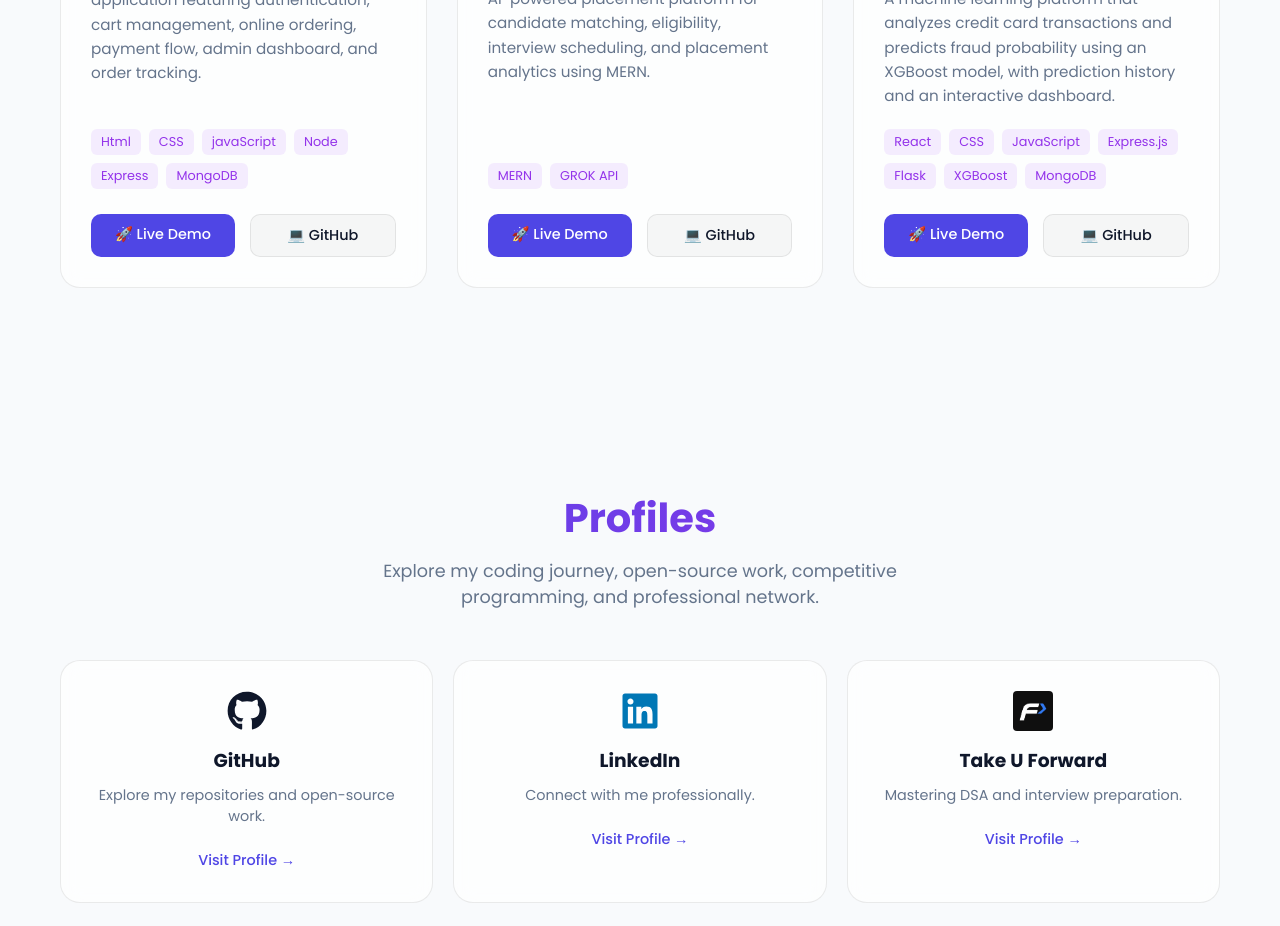
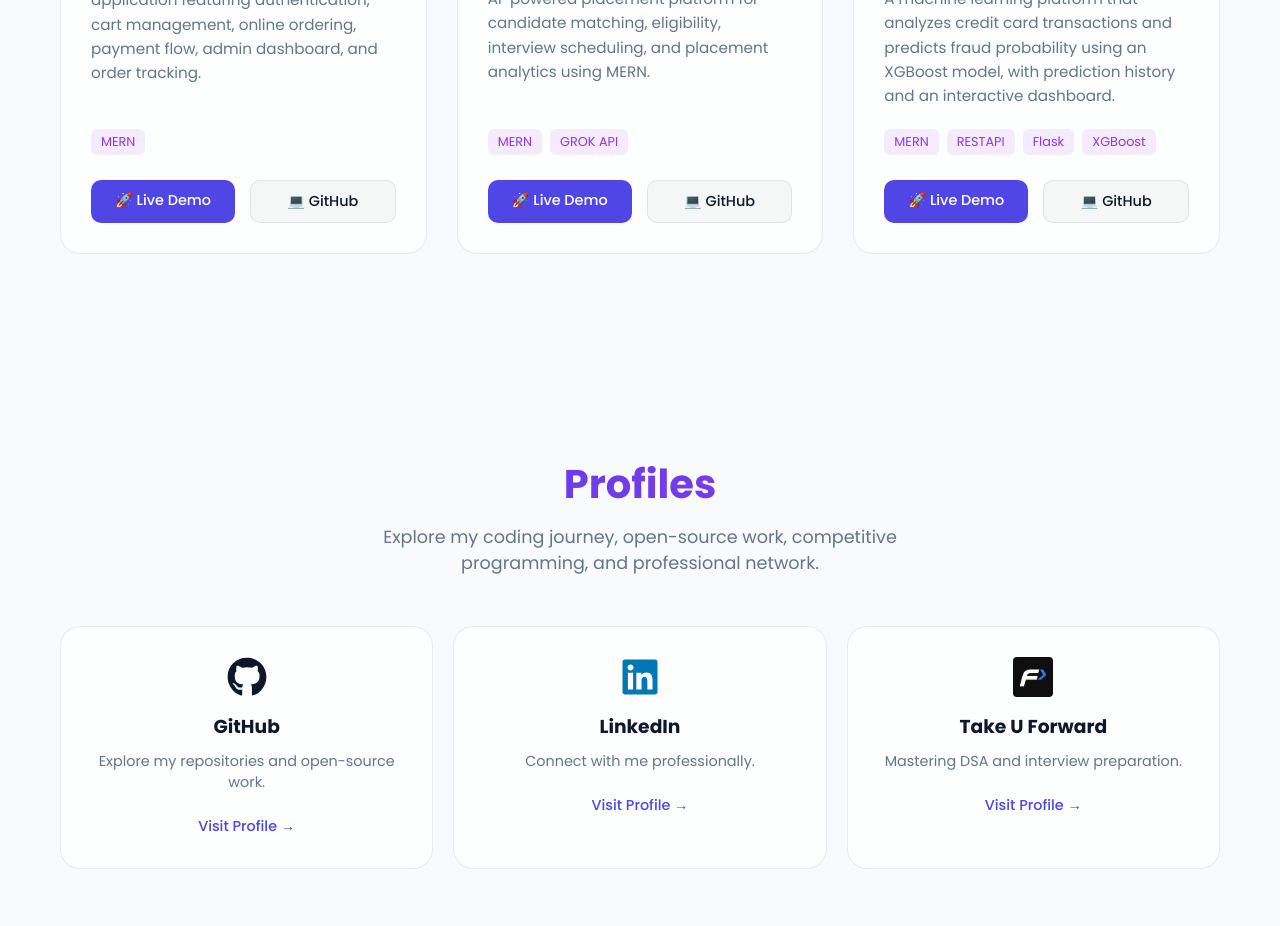
Before and after one commit to yagnesh471/myprofile, a React (Vite) app: page / in a window 1280 px wide. Shown: the part 2720-3646 px from the top of the page. Built offline with nearby package versions, Linux system fonts and the light colour scheme; no server answers.

Commit message:
Refactor tech stack to use MERN for projects

```diff
--- a/src/App.jsx
+++ b/src/App.jsx
@@ -135,12 +135,7 @@ export default function Portfolio() {
         "A production-ready Full Stack application featuring authentication, cart management, online ordering, payment flow, admin dashboard, and order tracking.",
 
       tech: [
-        "Html",
-        "CSS",
-        "javaScript",
-        "Node",
-        "Express",
-        "MongoDB",
+        "MERN"
       ],
 
       live: "https://foodrush-07.onrender.com/",
@@ -157,7 +152,7 @@ export default function Portfolio() {
 
       tech: [
         "MERN",
-        "GROK API",
+        "GROK API"
       ],
 
       live: "https://ai-placement-agent-07.onrender.com",
@@ -173,13 +168,10 @@ export default function Portfolio() {
         "A machine learning platform that analyzes credit card transactions and predicts fraud probability using an XGBoost model, with prediction history and an interactive dashboard.",
 
       tech: [
-        "React",
-        "CSS",
-        "JavaScript",
-        "Express.js",
+        "MERN",
+        "RESTAPI",
         "Flask",
-        "XGBoost",
-        "MongoDB",
+        "XGBoost"
       ],
 
       live: "https://fraud-detection07.netlify.app/",
```
